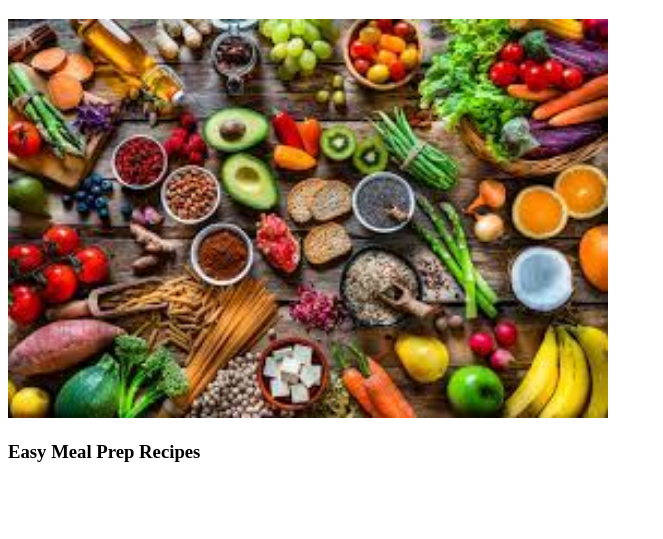
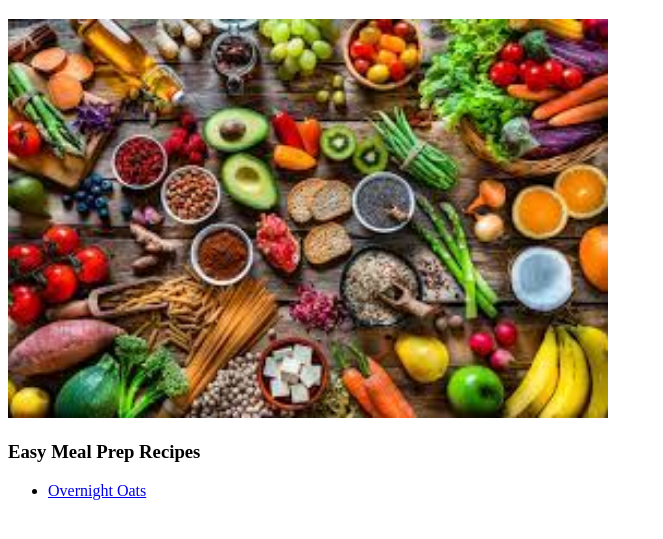
Before and after one commit to sstoj1/odin-recipes, a plain HTML site: page index.html in a window 1280 px wide. Shown: the part 61-600 px from the top of the page, without its empty margins (0-663 px from the left). Drawn offline with Linux system fonts and the light colour scheme.

Commit message:
Add a link to overnight oats recipe to homepage

```diff
--- a/index.html
+++ b/index.html
@@ -17,6 +17,7 @@
 
         <h3>Easy Meal Prep Recipes</h2>
         <ul>
+            <li><a href="recipes/overnight-oats.html">Overnight Oats</a></li>
 
         </ul>
 
```
